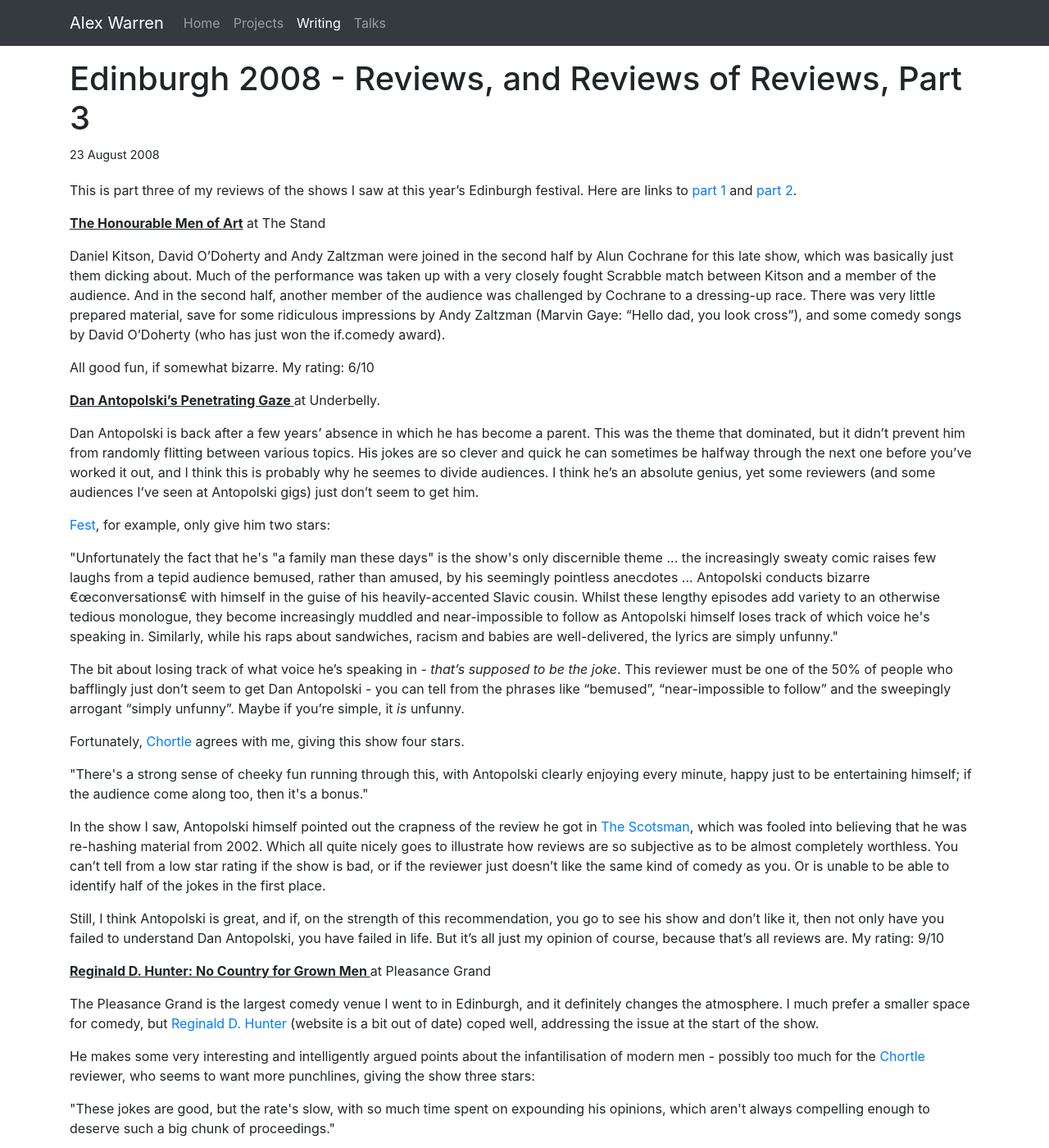
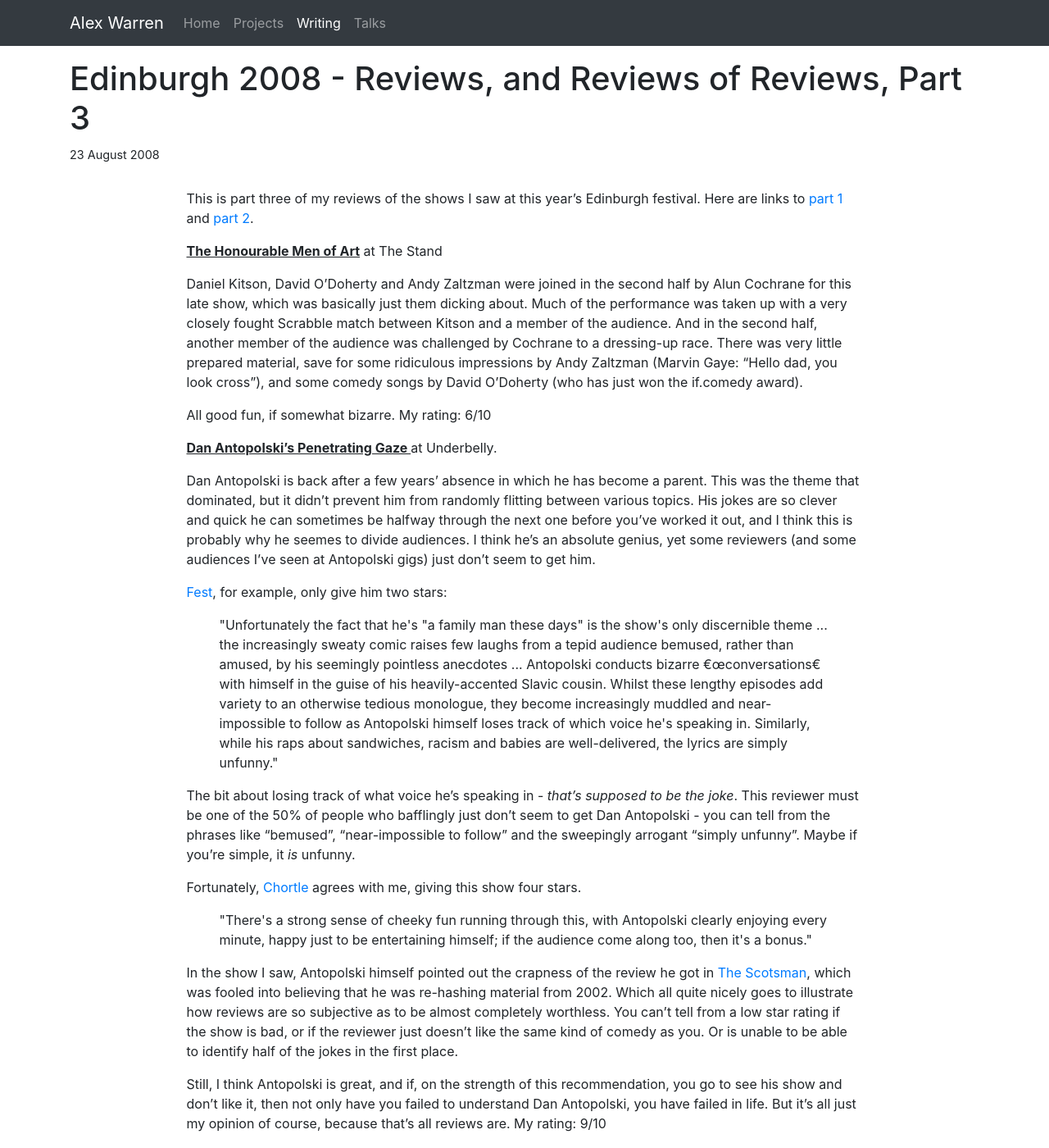
Before and after one commit to alexwarren/alexwarren.github.io, a Jekyll site: the page built from _posts/2008-08-23-edinburgh-2008-reviews-and-reviews-of-reviews-part-3.md, in a window 1280 px wide and 1400 px high. Shown: the whole window at 82% size. Built offline with Jekyll 4.4.1, drawn with Linux system fonts in a browser that asks for light colours; some of the changed text lies outside the part shown.

Commit message:
Layout tweaks

```diff
--- a/_layouts/post.html
+++ b/_layouts/post.html
@@ -16,19 +16,23 @@ layout: page
 <p class="text-muted">This post was originally published on <a href="{{page.sourceUrl}}">Gamasutra</a>.</p>
 {% endif %}
 
-<div class="post">
-{{content}}
+<div class="row justify-content-md-center">
+    <div class="col col-lg-9">
+        <div class="post">
+            {{content}}
+        </div>
+    </div>
 </div>
 
-<div>
-    <div class="prev">
-        {% if page.previous %}
-        <a href="{{ page.previous.url }}">&lt; {{ page.previous.title }}</a>
-        {% endif %}
-    </div>
-    <div class="next">
-        {% if page.next %}
-        <a href="{{ page.next.url }}">{{ page.next.title }} &gt;</a>
-        {% endif %}
-    </div>
-</div>
+<ul class="pagination justify-content-center">
+    {% if page.previous %}
+    <li class="page-item"><a class="page-link" href="{{ page.previous.url }}">Previous</a></li>
+    {% else %}
+    <li class="page-item disabled"><span class="page-link">Previous</span></li>
+    {% endif %}
+    {% if page.next %}
+    <li class="page-item"><a class="page-link" href="{{ page.next.url }}">Next</a></li>
+    {% else %}
+    <li class="page-item disabled"><span class="page-link">Next</span></li>
+    {% endif %}
+</ul>
--- a/aw.css
+++ b/aw.css
@@ -1,5 +1,9 @@
 body {
   padding-top: 4.5rem;
+}
+
+blockquote {
+  margin: 1em 40px;
 }
 
 code,
```
Also changed, not shown: _layouts/talk.html (+12 -12 lines).
